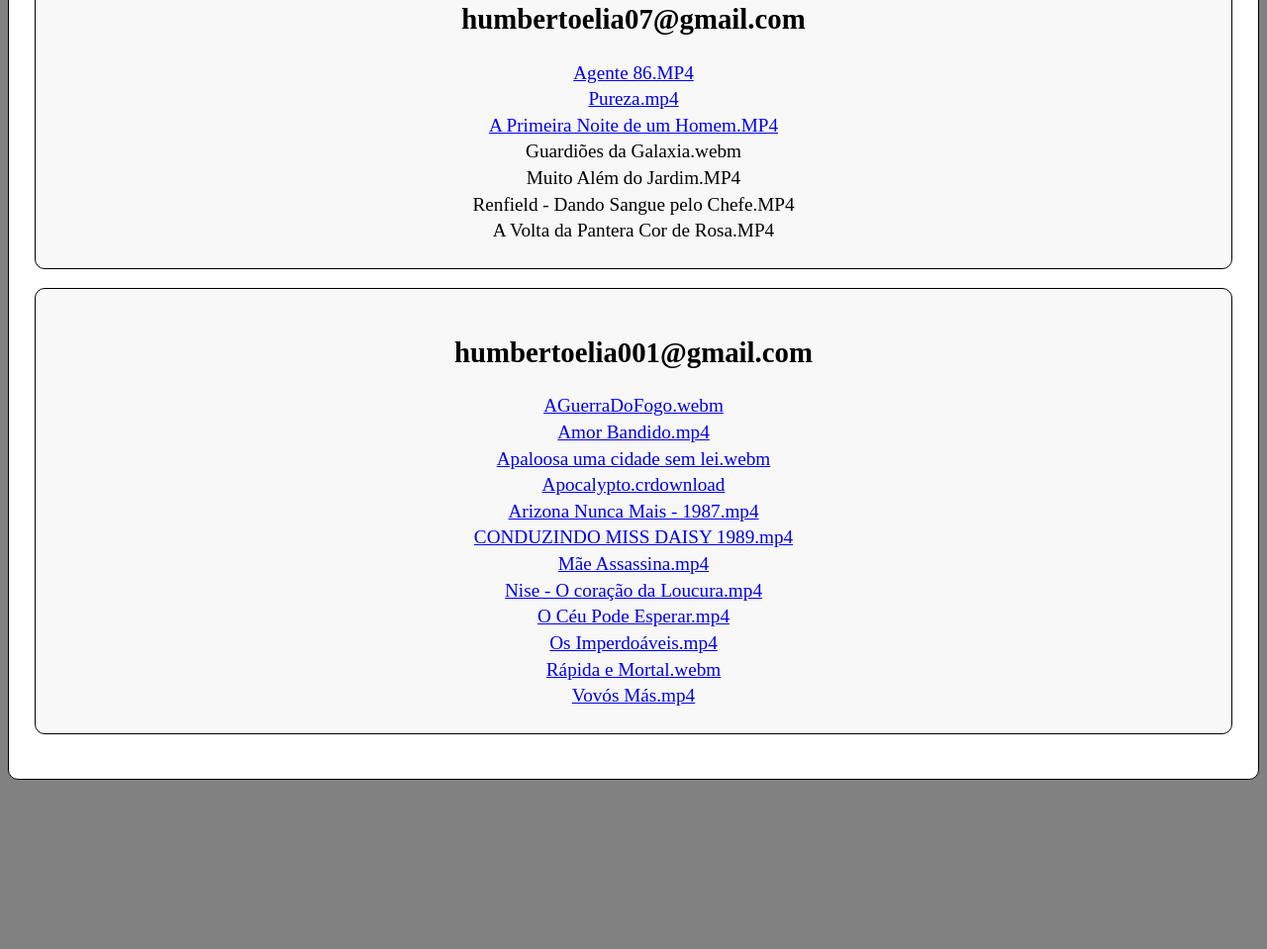
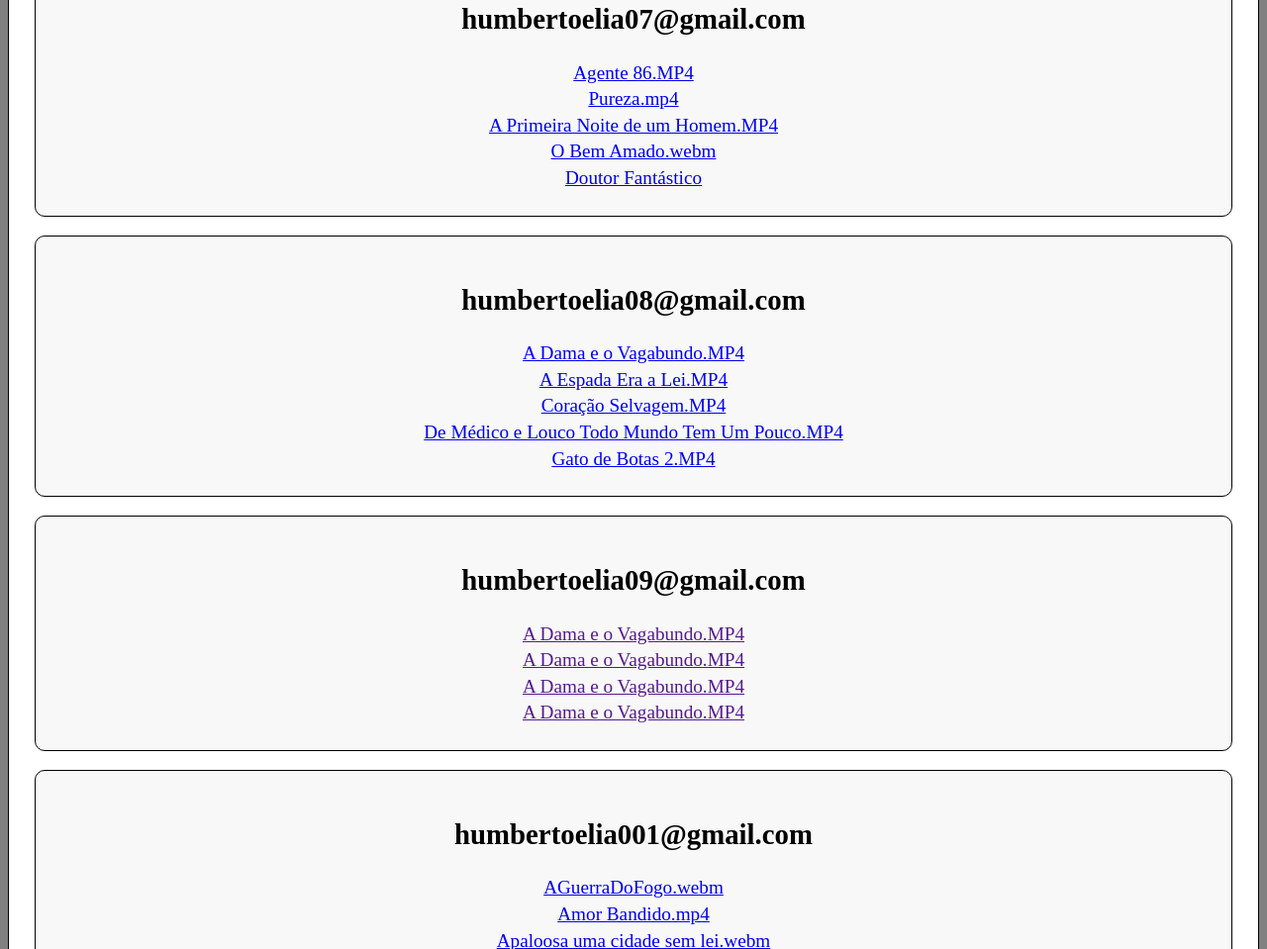
Before and after one commit to HumbertoEliaSoares01/filmes, a plain HTML site: page lista de filmes.html in a window 1280 px wide. Shown: the part 1789-2748 px from the top of the page at 99% size. Before the commit the page ends 2585 px from the top, so only its background shows below. Drawn offline with Linux system fonts and the light colour scheme.

Commit message:
Update lista de filmes.html

```diff
--- a/lista de filmes.html
+++ b/lista de filmes.html
@@ -353,11 +353,94 @@
                 A Primeira Noite de um Homem.MP4
             </a>
         </li><!-- A Primeira Noite de um Homem.MP4 -->
-        <li>Guardiões da Galaxia.webm</li>
-        <li>Muito Além do Jardim.MP4</li>
-        <li>Renfield - Dando Sangue pelo Chefe.MP4</li>
-        <li>A Volta da Pantera Cor de Rosa.MP4</li>
+        <li>
+            <a
+                href="https://drive.google.com/file/d/18m3BsiWo0joPpxjSfz8X5Rn9jHwddVGO/view?usp=sharing"
+                target="_blank"
+                title="Google Drive humbertoelia07@gmail.com">
+                O Bem Amado.webm
+            </a>
+        </li><!-- O Bem Amado.webm -->
+        <li>
+            <a
+                href="https://drive.google.com/file/d/1ZVnstN9__syKZYLoa3F63P8TGTTJevz9/view?usp=sharing"
+                target="_blank"
+                title="Google Drive humbertoelia07@gmail.com">
+                Doutor Fantástico
+            </a>
+        </li><!-- Doutor Fantástico -->
     </ul><!-- humbertoelia07@gmail.com -->
+
+    <ul>
+    <h2>humbertoelia08@gmail.com</h2>
+        <li>
+            <a
+                href="https://drive.google.com/file/d/1sLnupiFPYqoefbjiMOx1CILQMSq9oigY/view?usp=sharing"
+                title="Google Drive humbertoelia08@gmail.com" target="_blank">
+                A Dama e o Vagabundo.MP4
+            </a><!-- A Dama e o Vagabundo -->
+        </li><!-- A Dama e o Vagabundo.MP4 -->
+        <li>
+            <a
+                href="https://drive.google.com/file/d/1hPik8rv42i55nz9UHyHLz5ssBzgHrqAm/view?usp=sharing"
+                title="Google Drive humbertoelia08@gmail.com" target="_blank">
+                A Espada Era a Lei.MP4
+            </a><!-- A Espada Era a Lei -->
+        </li><!-- A Espada Era a Lei.MP4 -->
+        <li>
+            <a
+                href="https://drive.google.com/file/d/1M8ZjwjZ1EIOiDBVrTEEp4FDjhka_9OTb/view?usp=sharing"
+                title="Google Drive humbertoelia08@gmail.com" target="_blank">
+                Coração Selvagem.MP4
+            </a>
+        </li><!-- Coração Selvagem.MP4 -->
+        <li>
+            <a
+                href="https://drive.google.com/file/d/13BCiwL0x_QM_yySylyoSDpNeiv3TNbO1/view?usp=sharing"
+                title="Google Drive humbertoelia08@gmail.com" target="_blank">
+                De Médico e Louco Todo Mundo Tem Um Pouco.MP4
+            </a>
+        </li><!-- De Médico e Louco Todo Mundo Tem Um Pouco -->
+        <li>
+            <a
+                href="https://drive.google.com/file/d/1vKXmS6clRQuEeGiXaFs3UPDb3NdVNQ15/view?usp=sharing"
+                title="Google Drive humbertoelia08@gmail.com" target="_blank">
+                Gato de Botas 2.MP4
+            </a>
+        </li><!-- Gato de Botas 2.MP4 -->
+    </ul><!-- humbertoelia08@gmail.com -->
+
+    <ul>
+    <h2>humbertoelia09@gmail.com</h2>
+        <li>
+            <a
+                href=""
+                title="Google Drive humbertoelia09@gmail.com" target="_blank">
+                A Dama e o Vagabundo.MP4
+            </a>
+        </li><!-- A Dama e o Vagabundo.MP4 -->
+        <li>
+            <a
+                href=""
+                title="Google Drive humbertoelia09@gmail.com" target="_blank">
+                A Dama e o Vagabundo.MP4
+            </a>
+        </li><!-- A Dama e o Vagabundo.MP4 -->
+        <li>
+            <a
+                href=""
+                title="Google Drive humbertoelia09@gmail.com" target="_blank">
+                A Dama e o Vagabundo.MP4
+            </a>
+        </li><!-- A Dama e o Vagabundo.MP4 -->
+        <li>
+            <a
+                href=""
+                title="Google Drive humbertoelia09@gmail.com" target="_blank">
+                A Dama e o Vagabundo.MP4
+            </a>
+        </li><!-- A Dama e o Vagabundo.MP4 -->
+    </ul><!-- humbertoelia09@gmail.com -->
 
     <ul>
     <h2>humbertoelia001@gmail.com</h2>
```
